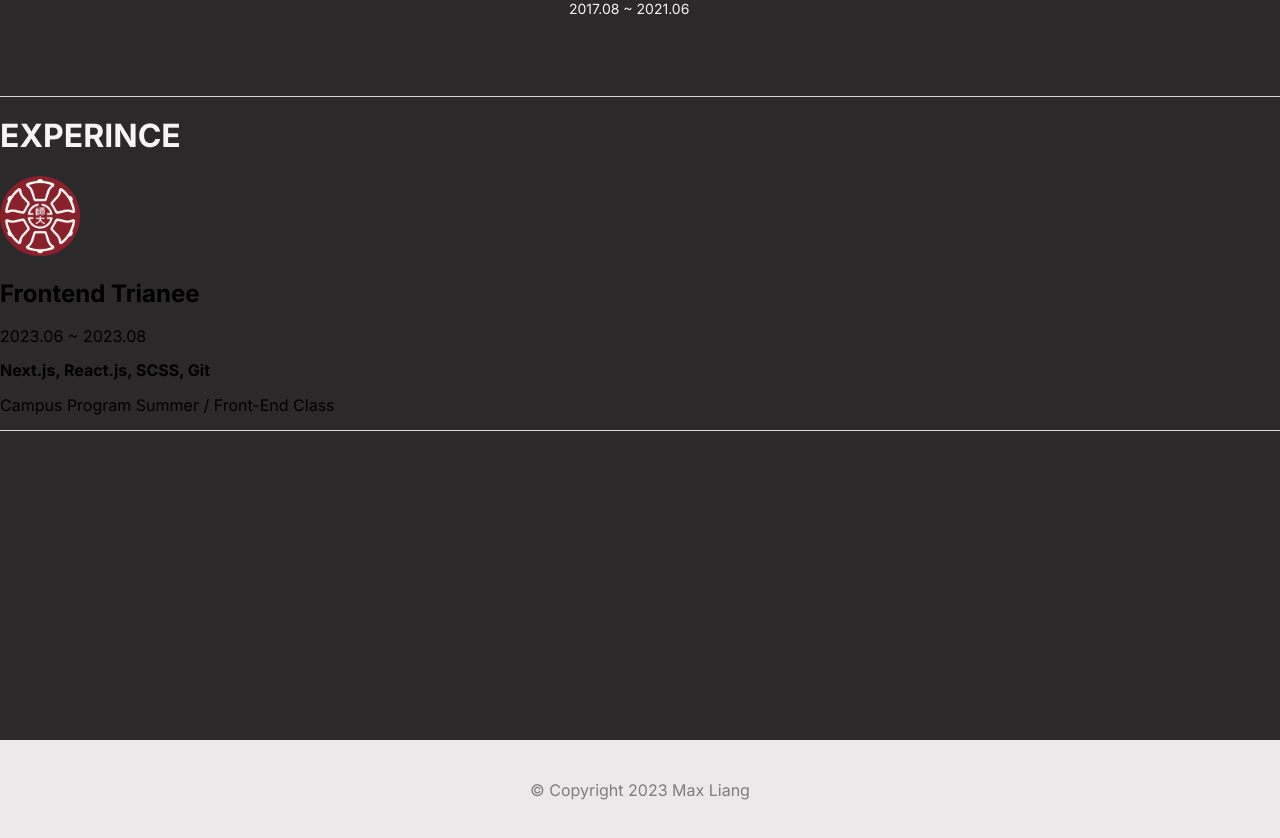
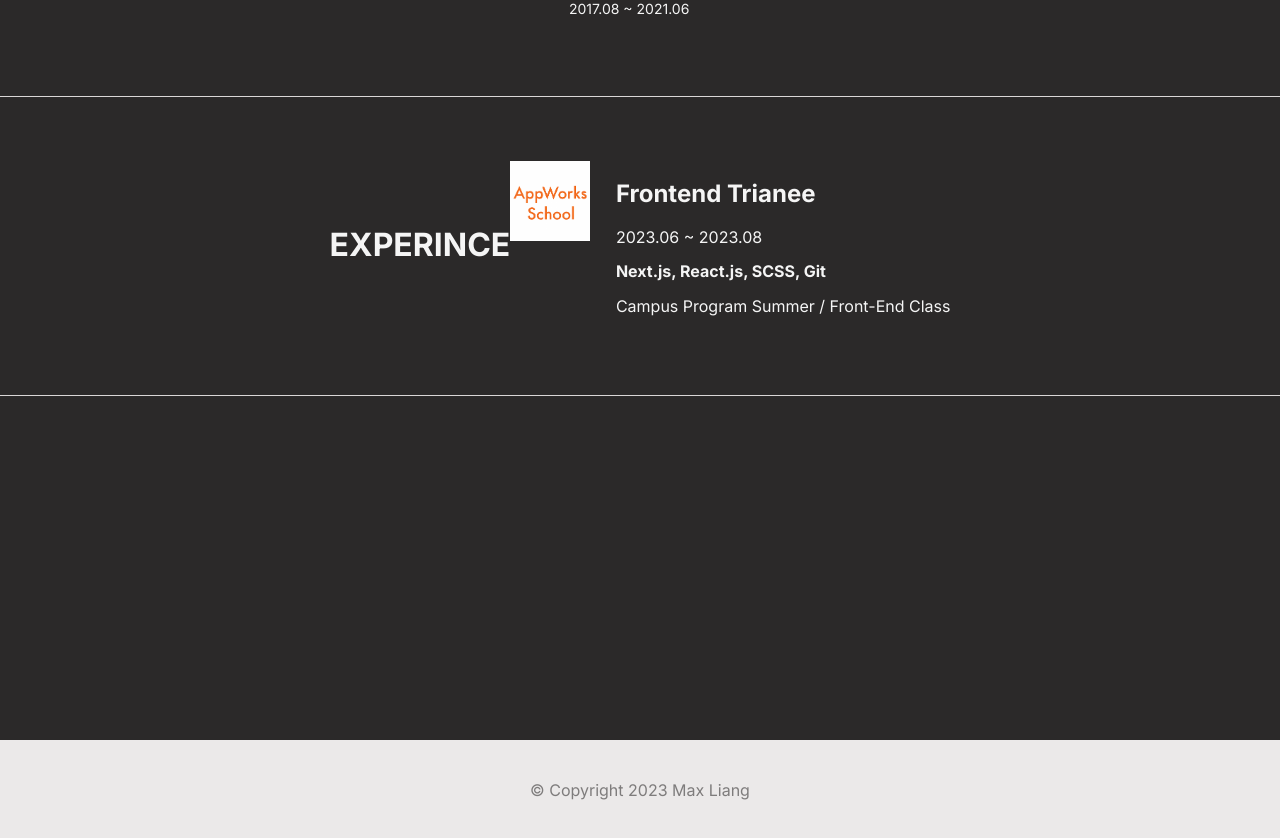
Before and after one commit to MaxliangTW/MaxLiangWebsite, a Next.js app: page / in a window 1280 px wide. Shown: the part 1210-2048 px from the top of the page. Built offline with nearby package versions, Linux system fonts and the light colour scheme.

Commit message:
fix(main)merge develop back

```diff
--- a/components/BackGround.jsx
+++ b/components/BackGround.jsx
@@ -116,12 +116,12 @@ const BackGround = () => {
             </div>
             <div className={style.AppWorksSchool}>
               <div className={style.AppWorksSchoolPhoto}>
-                <Link href="https://www.ntnu.edu.tw/">
+                <Link href="https://school.appworks.tw/">
                   <Image
                     width={80}
                     height={80}
-                    src="/NTNU.png"
-                    alt='NTNU Logo'
+                    src="/AppWorksSchool.png"
+                    alt='AppWorks School Logo'
                   />
                 </Link>
               </div>
--- a/components/styles/BackGround.module.scss
+++ b/components/styles/BackGround.module.scss
@@ -99,7 +99,7 @@
         .MasterPhoto, .BachelorPhoto {
           width: 80px;
           height: 80px;
-          margin-right: 2vw;
+          margin-right: 2vw;margin-right: 2vw;
           @media (max-width: 650px) {
             padding-left: 20px;
           }
@@ -119,9 +119,26 @@
     }
   }
   .Experience{
+    display: flex;
+    justify-content: center;
+    align-items: center;
+    padding:5vw 0;
     border-bottom: 1px solid rgba(240, 238, 238, 0.89);
     .EXPERINCEtext{
       color: whitesmoke;
     }
+    .AppWorksSchool{
+      display: flex;
+      .AppWorksSchoolPhoto{
+        border-radius: 50%;
+        margin-right: 2vw;
+      }
+      .AppWorksSchoolDoc{
+        text-align: left;
+        color: whitesmoke;
+      }
+    }
   }
 }
+
+//border-radius: 50%;
```
Also changed, not shown: public/AppWorksSchool.png (added).
